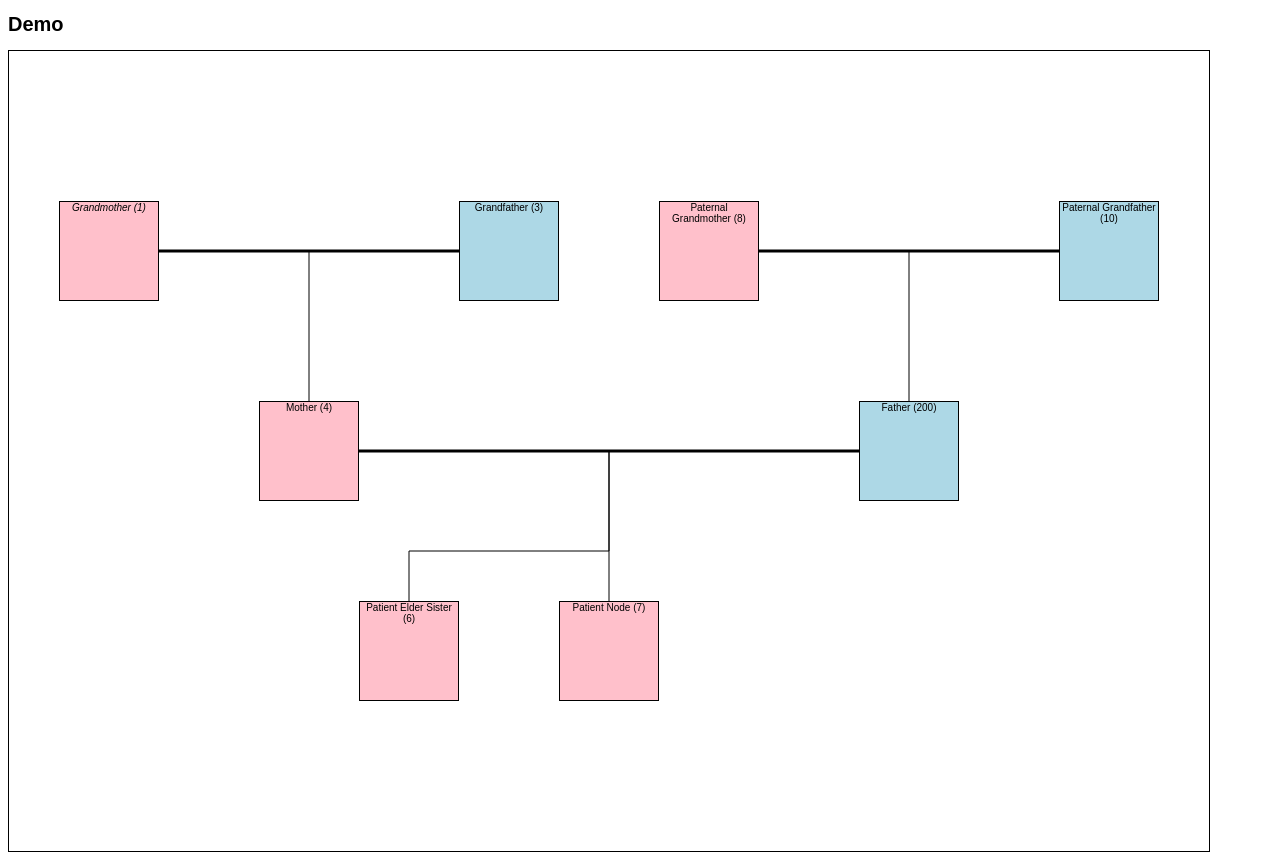
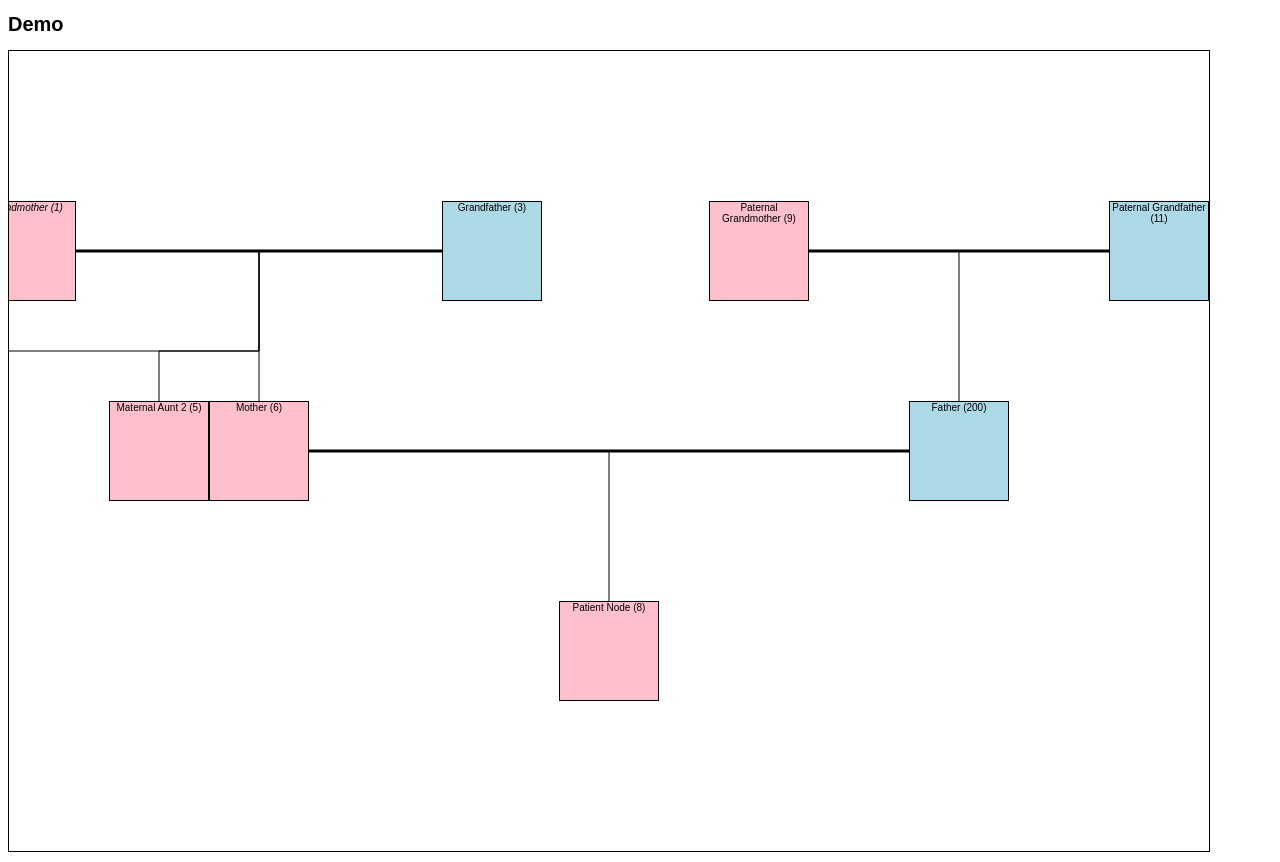
Before and after one commit to JustinChasez/d3-family-tree-poc, a plain HTML site: page index.html in a window 1280 px wide. Drawn offline with nearby package versions, Linux system fonts and the light colour scheme.

Commit message:
WIP: Repositioning nodes to make it beautiful

```diff
--- a/dtree.js
+++ b/dtree.js
@@ -62,8 +62,7 @@ class TreeBuilder {
      * @private
      */
     _rePositionNodes(currentNode, lv = 0, parentNode = null) {
-        console.log('flattened tree: ', _.sortBy(_.cloneDeep(this.allNodes), ['depth', 'x']));
-
+        // return;
         let tabs = '';
         for (let tabCount = 0; tabCount < lv; tabCount++) {
             tabs += '\t\t';
@@ -114,6 +113,7 @@ class TreeBuilder {
 
             if (currentNode.data.isMainNode) {
                 const distanceAdjustment = currentNode.x - currentNode.x0;
+                console.log('adjusting distance: ', currentNode, distanceAdjustment);
                 siblings.forEach(_ => _.x += distanceAdjustment);
             }
         }
@@ -398,6 +398,12 @@ const dTree = {
                     return TreeBuilder._nodeSize(nodes, width, height, textRenderer);
                 },
                 nodeSorter: function (a, b) {
+                    if (a.marriages && !b.marriages)
+                        return 1;
+
+                    if (!a.marriages && b.marriages)
+                        return -1;
+
                     if (!!a.age && !!b.age) {
                         if (a.age > b.age) return -1; // older on the left
                         if (a.age < b.age) return 1; // younger on the right
--- a/index.html
+++ b/index.html
@@ -120,18 +120,19 @@
                             name: "Mother",
                             className: "woman",
                             gender: 0,
+                            age: 45,
                             marriages: [
                                 {
                                     spouse: fatherNode,
                                     // divorced: true,
                                     children: [
                                         patient,
-                                        {
-                                            name: "Patient Elder Sister",
-                                            className: "woman",
-                                            age: 21,
-                                            gender: 0
-                                        },
+                                        // {
+                                        //     name: "Patient Elder Sister",
+                                        //     className: "woman",
+                                        //     age: 21,
+                                        //     gender: 0
+                                        // },
                                         // {
                                         //     name: "Patient Younger Sister",
                                         //     className: "woman",
@@ -156,6 +157,18 @@
                             //     },
                             // ]
                         },
+                        {
+                            name: "Maternal Aunt 1",
+                            className: "woman",
+                            gender: 0,
+                            age: 59,
+                        },
+                        {
+                            name: "Maternal Aunt 2",
+                            className: "woman",
+                            gender: 0,
+                            age: 42,
+                        }
                     ]
                 }
             ],
```
